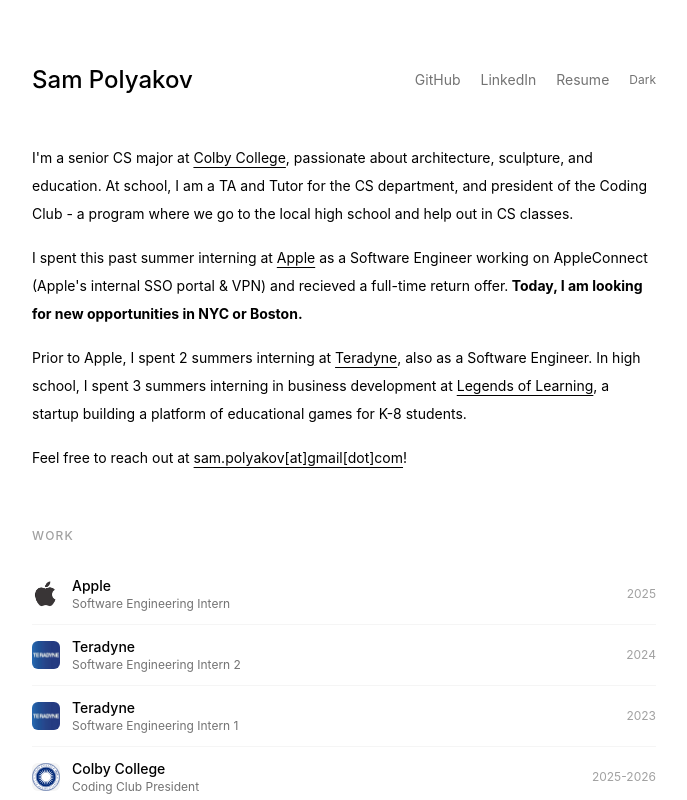
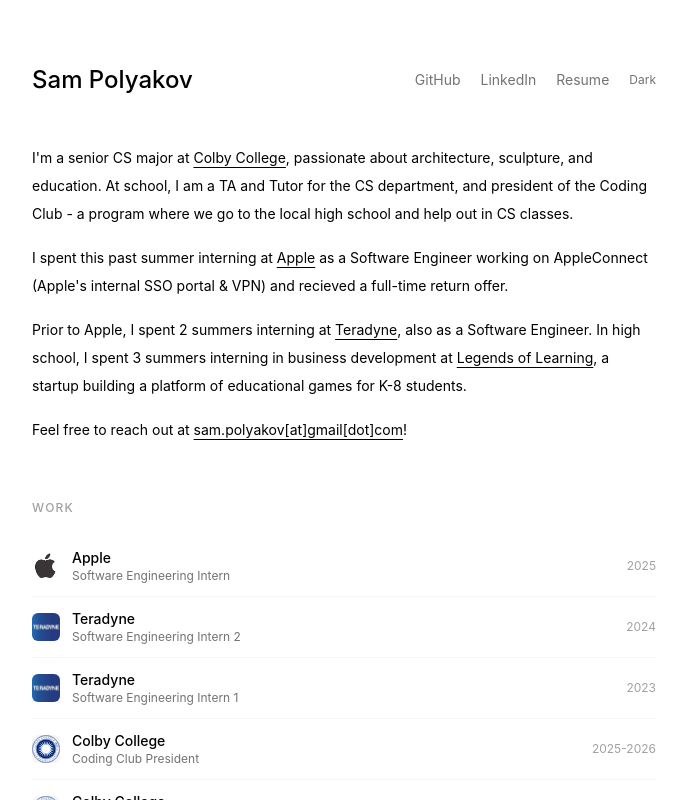
Before and after one commit to sampolz/portfolio, a Next.js app: page / in a window 1280 px wide. Shown: the top 800 px of the page, without its empty margins (296-983 px from the left). Built offline with nearby package versions, Linux system fonts and the light colour scheme.

Commit message:
Update page.tsx

```diff
--- a/app/page.tsx
+++ b/app/page.tsx
@@ -25,7 +25,6 @@
         <p className="text-sm leading-7 mb-4">
           I spent this past summer interning at <a href="https://apple.com/" target="_blank" rel="noopener noreferrer" className="underline underline-offset-4">Apple</a>{" "}
           as a Software Engineer working on AppleConnect (Apple's internal SSO portal & VPN) and recieved a full-time return offer.
-          <a className="font-bold"> Today, I am looking for new opportunities in NYC or Boston.</a>
         </p>
         <p className="text-sm leading-7 mb-4">
           Prior to Apple, I spent 2 summers interning at <a href="https://teradyne.com/" target="_blank" rel="noopener noreferrer" className="underline underline-offset-4">Teradyne</a>
```
